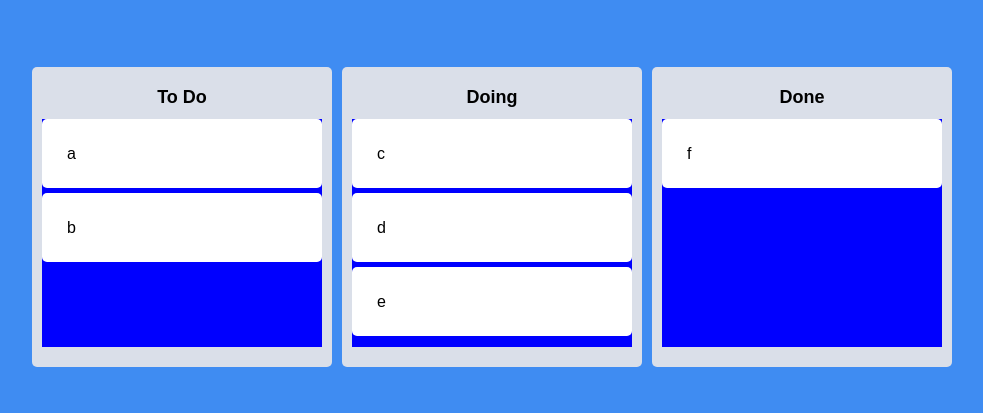
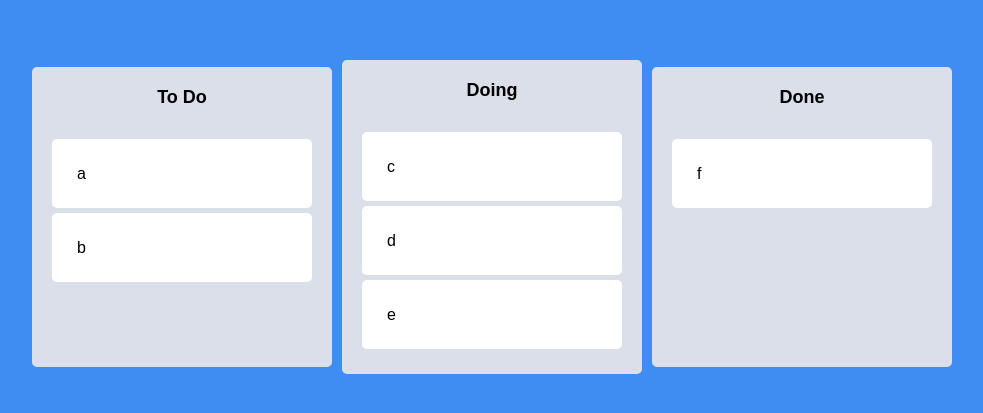
Before and after one commit to peppersora/react-todo-app, a React (Create React App) app: page / in a window 1280 px wide. Shown: the part 183-596 px from the top of the page, without its empty margins (148-1131 px from the left). Built offline with nearby package versions, Linux system fonts and the light colour scheme.

Commit message:
css(transition)

```diff
--- a/src/components/Board.tsx
+++ b/src/components/Board.tsx
@@ -5,8 +5,8 @@
 const Wrapper = styled.div`
 
   width: 300px;
-  padding: 20px 10px;
   padding-top: 10px;
+
   background-color: ${(props) => props.theme.boardColor};
   border-radius: 5px;
   min-height: 300px;
@@ -30,10 +30,11 @@
 }
 
 const Area = styled.div<IAreaProps>`
-  background-color:${(props) => props.isDraggingOver ? "pink" :
-  props.draggingFromThisWith ? "red" : "blue"};
+  background-color:${(props) => props.isDraggingOver ? "#dfe6e9" :
+  props.draggingFromThisWith ? "#b2bec3" : "transparent"};
   flex-grow: 1;
   transition: background-color 0.3s ease-in-out;
+  padding: 20px;
 `;
 
 
--- a/src/components/DraggableCard.tsx
+++ b/src/components/DraggableCard.tsx
@@ -3,15 +3,16 @@
 import styled from "styled-components";
 
 
-const Card = styled.div`
-  background-color: ${(props) => props.theme.cardColor};
+const Card = styled.div<{isDragging:boolean}>`
+  background-color: ${(props) => props.isDragging ? "#74b9ff" :
+   props.theme.cardColor};
   border-radius: 5px;
-
   padding: 25px 25px;
   margin-bottom: 5px;
   justify-content: center;
-  flex-direction:column;
-  align-items: center;
+  box-shadow: ${(props) =>
+  props.isDragging ? "0px 2px 10px rgba(0,0,0,0.5)" : "none"};
+
 `;
 
 interface IDraggableCardProps {
@@ -27,8 +28,9 @@
 // key는 draggableId와 무조건 같아야한다.
 draggableId={toDo}
 index={index}>
- {(magic) =>(
+ {(magic,snapshot) =>(
    <Card
+   isDragging={snapshot.isDragging}
    ref={magic.innerRef}
    {...magic.dragHandleProps}
     {...magic.draggableProps}
```
